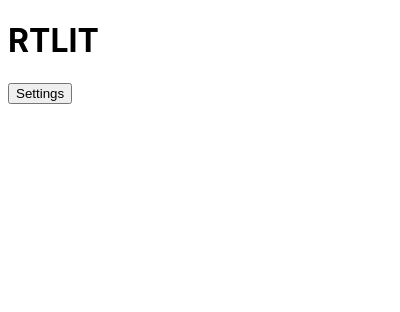
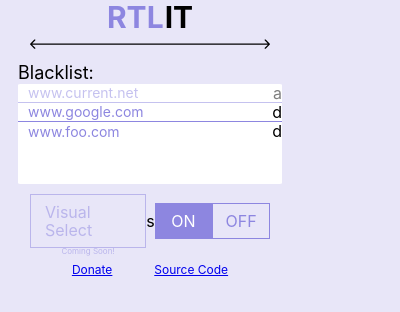
Before and after one commit to epicmet/rtlit, a browser extension: page popup/popup.html in a window 400 px wide. Drawn offline with Linux system fonts and the light colour scheme.

Commit message:
feat: Basic popup page design :art:

```diff
--- a/popup/popup.css
+++ b/popup/popup.css
@@ -1,4 +1,177 @@
-body {
+.debug {
+  border: 1px solid red !important;
+}
+
+html {
+  --vertical-gap: 10px;
+
+  --primary-color: #8d86e0;
+  --primary-color-background: #8d86e033;
+}
+
+* {
+  margin: 0;
+  padding: 0;
+  box-sizing: border-box;
   font-family: -apple-system, BlinkMacSystemFont, "Segoe UI", Roboto, Helvetica,
     Arial, sans-serif, "Apple Color Emoji", "Segoe UI Emoji", "Segoe UI Symbol";
+  font-size: 100%;
+  line-height: 1.15;
+  -ms-text-size-adjust: 100%;
+  -webkit-text-size-adjust: 100%;
 }
+
+body {
+  display: flex;
+  justify-content: center;
+  width: 300px;
+  background-color: var(--primary-color-background);
+}
+
+main {
+  width: 80%;
+  display: flex;
+  flex-direction: column;
+  align-items: center;
+  gap: var(--vertical-gap);
+}
+
+header {
+  width: 100%;
+  display: flex;
+  flex-direction: column;
+  justify-content: center;
+  align-items: center;
+}
+
+h1 {
+  text-transform: uppercase;
+  font-size: 30px;
+}
+
+h1 > span {
+  margin-right: 1px;
+  color: var(--primary-color);
+}
+
+.pointy-underline {
+  width: 100%;
+}
+
+.black-list-container {
+  width: 110%;
+  display: flex;
+  flex-direction: column;
+}
+
+.black-list-title {
+  font-size: 18px;
+  text-transform: capitalize;
+}
+
+.black-lists {
+  width: 100%;
+  min-height: 100px;
+  display: flex;
+  flex-direction: column;
+  background-color: #ffffff;
+  border-radius: 1%;
+}
+
+.black-list-item {
+  width: 100%;
+  display: flex;
+  flex-direction: row;
+  justify-content: space-between;
+  align-items: center;
+  padding-left: 10px;
+}
+
+.black-list-item:not(:last-child) {
+  border-bottom: 1px solid var(--primary-color);
+}
+
+.black-list-item.current {
+  opacity: 0.5;
+}
+
+.black-list-website {
+  font-size: 14px;
+  justify-self: start;
+  flex-grow: 7;
+  color: var(--primary-color);
+}
+
+.buttons-container {
+  width: 100%;
+  display: flex;
+  flex-direction: row;
+  justify-content: space-between;
+  align-items: center;
+}
+
+.btn {
+  outline: none;
+  display: flex;
+  justify-content: center;
+  align-items: center;
+  padding: 8px 14px 8px;
+  border: 1px solid var(--primary-color);
+  color: var(--primary-color);
+}
+
+.btn.coming-soon {
+  opacity: 0.5;
+}
+
+.visual-select-btn {
+  text-transform: capitalize;
+  position: relative;
+}
+
+.btn.coming-soon::after {
+  content: "coming soon!";
+  position: absolute;
+  top: 100%;
+  font-size: 8px;
+}
+
+.toggle-autortl {
+  display: flex;
+  flex-direction: row;
+}
+
+.toggle-btn {
+  width: 50%;
+  height: 100%;
+  text-transform: uppercase;
+}
+
+.toggle-btn.active {
+  background-color: var(--primary-color);
+  color: #ffffff;
+}
+
+footer {
+  width: 100%;
+  display: flex;
+  flex-direction: row;
+  justify-content: space-evenly;
+  margin: calc(var(--vertical-gap) / 2) 0;
+}
+
+.link {
+  text-transform: capitalize;
+  font-size: 12px;
+}
+
+.link.donate {
+}
+
+.link:focus:active {
+  color: #ffffff;
+}
+
+.link:visited {
+  color: var(--primary-color);
+}
--- a/popup/popup.html
+++ b/popup/popup.html
@@ -7,8 +7,70 @@
     <link rel="stylesheet" href="./popup.css" />
   </head>
   <body>
-    <h1>RTLIT</h1>
-    <button id="go-to-options">Settings</button>
+    <main>
+      <header>
+        <h1><span>rtl</span>it</h1>
+        <div class="pointy-underline">
+          <svg
+            viewBox="0 0 374 16"
+            fill="none"
+            xmlns="http://www.w3.org/2000/svg"
+          >
+            <path
+              id="Line 1"
+              d="M0.292893 7.29289C-0.0976311 7.68342 -0.0976311 8.31658 0.292893 8.70711L6.65685 15.0711C7.04738 15.4616 7.68054 15.4616 8.07107 15.0711C8.46159 14.6805 8.46159 14.0474 8.07107 13.6569L2.41421 8L8.07107 2.34315C8.46159 1.95262 8.46159 1.31946 8.07107 0.928932C7.68054 0.538408 7.04738 0.538408 6.65685 0.928932L0.292893 7.29289ZM373.707 8.70711C374.098 8.31658 374.098 7.68342 373.707 7.29289L367.343 0.928932C366.953 0.538408 366.319 0.538408 365.929 0.928932C365.538 1.31946 365.538 1.95262 365.929 2.34315L371.586 8L365.929 13.6569C365.538 14.0474 365.538 14.6805 365.929 15.0711C366.319 15.4616 366.953 15.4616 367.343 15.0711L373.707 8.70711ZM1 9L373 9L373 7L1 7L1 9Z"
+              fill="black"
+            />
+          </svg>
+        </div>
+      </header>
+      <section class="black-list-container">
+        <p class="black-list-title">blacklist:</p>
+        <div class="black-lists">
+          <!-- Template  -->
+          <div class="black-list-item current">
+            <p class="black-list-website">www.current.net</p>
+            <div class="black-list-icon">a</div>
+          </div>
+          <!-- Template  -->
+          <div class="black-list-item">
+            <p class="black-list-website">www.google.com</p>
+            <div class="black-list-icons">
+              <div class="black-list-icon">d</div>
+            </div>
+          </div>
+          <!-- Template  -->
+          <div class="black-list-item">
+            <p class="black-list-website">www.foo.com</p>
+            <div class="black-list-icons">
+              <div class="black-list-icon">d</div>
+            </div>
+          </div>
+          <!-- Template  -->
+        </div>
+      </section>
+      <section class="buttons-container">
+        <div class="btn visual-select-btn coming-soon" id="visual-select-btn">
+          visual select
+        </div>
+        <div id="go-to-options" class="">s</div>
+        <div class="toggle-autortl">
+          <div class="btn toggle-btn on active">on</div>
+          <div class="btn toggle-btn off">off</div>
+        </div>
+      </section>
+      <footer class="links-container">
+        <a target="_blank" href="https://www.google.com" class="link donate"
+          >donate</a
+        >
+        <a
+          target="_blank"
+          href="https://www.github.com/mahdiAghaei1/rtlit"
+          class="link"
+          >source code</a
+        >
+      </footer>
+    </main>
 
     <script src="./popup.js"></script>
   </body>
--- a/popup/popup.js
+++ b/popup/popup.js
@@ -1,5 +1,6 @@
 const goToOptionsButton = document.querySelector("#go-to-options");
 
+if (goToOptionsButton) {
   goToOptionsButton.addEventListener("click", () => {
     if (chrome.runtime.openOptionsPage) {
       chrome.runtime.openOptionsPage();
@@ -7,3 +8,4 @@ goToOptionsButton.addEventListener("click", () => {
       window.open(chrome.runtime.getURL("options/options.html"));
     }
   });
+}
```
Lines whose indentation alone changed are shown as unchanged.
